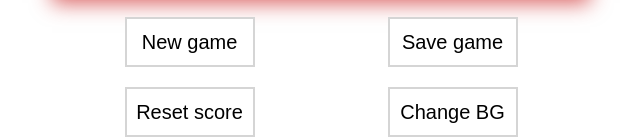
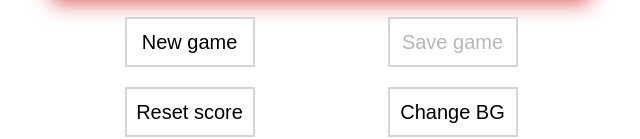
Before and after one commit to Gromov812/ultimate-tic-tac-toe, a plain HTML site: page index.html in a window 1280 px wide. Shown: the part 538-677 px from the top of the page, without its empty margins (309-949 px from the left). Drawn offline with Linux system fonts and the light colour scheme.

Commit message:
feat: disable save button

```diff
--- a/index.html
+++ b/index.html
@@ -186,7 +186,7 @@
 
         <div class="buttons">
           <button class="reset--button" id="new--game--button">New game</button>
-          <button class="reset--button" id="save--button" >Save game</button>
+          <button class="reset--button" id="save--button" disabled>Save game</button>
         </div>
         <div class="buttons">
           <button class="reset--button" id="reset--score">Reset score</button>
```
